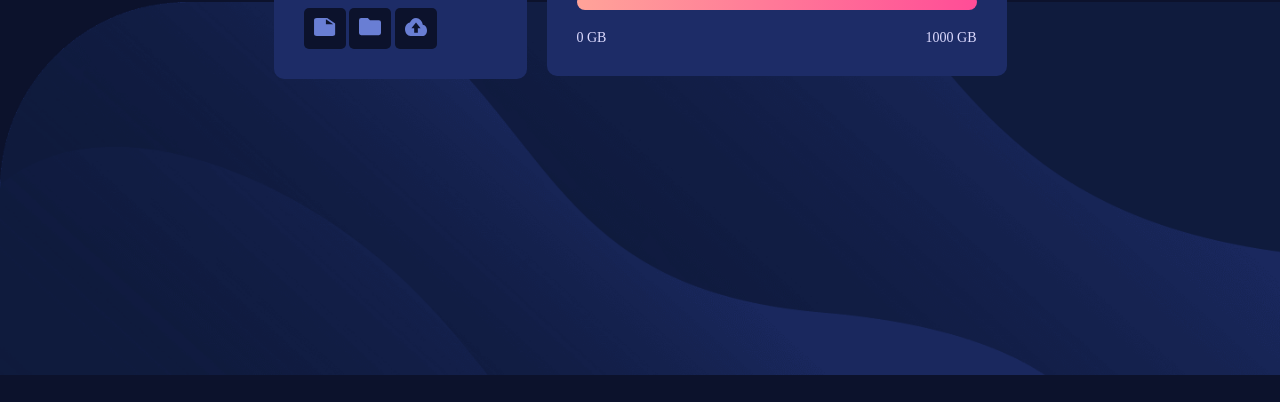
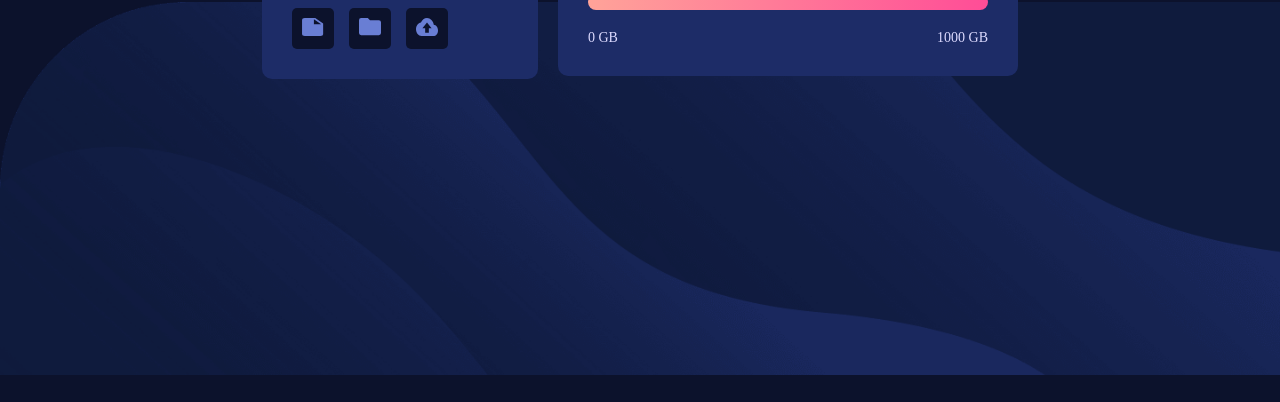
Before and after one commit to Htoomyat-Kyaing/Fylo-Data-Storage, a plain HTML site: page index.html in a window 1280 px wide. Shown: the part 398-800 px from the top of the page. Drawn offline with Linux system fonts and the light colour scheme.

Commit message:
added gap between menu btns

```diff
--- a/style.css
+++ b/style.css
@@ -33,6 +33,10 @@ main {
 .menu__img {
   width: 100px;
   margin-bottom: 20px;
+}
+.menu__btns {
+  display: flex;
+  gap: 15px;
 }
 .menu__btns > button {
   background-color: hsl(229, 57%, 11%);
```
